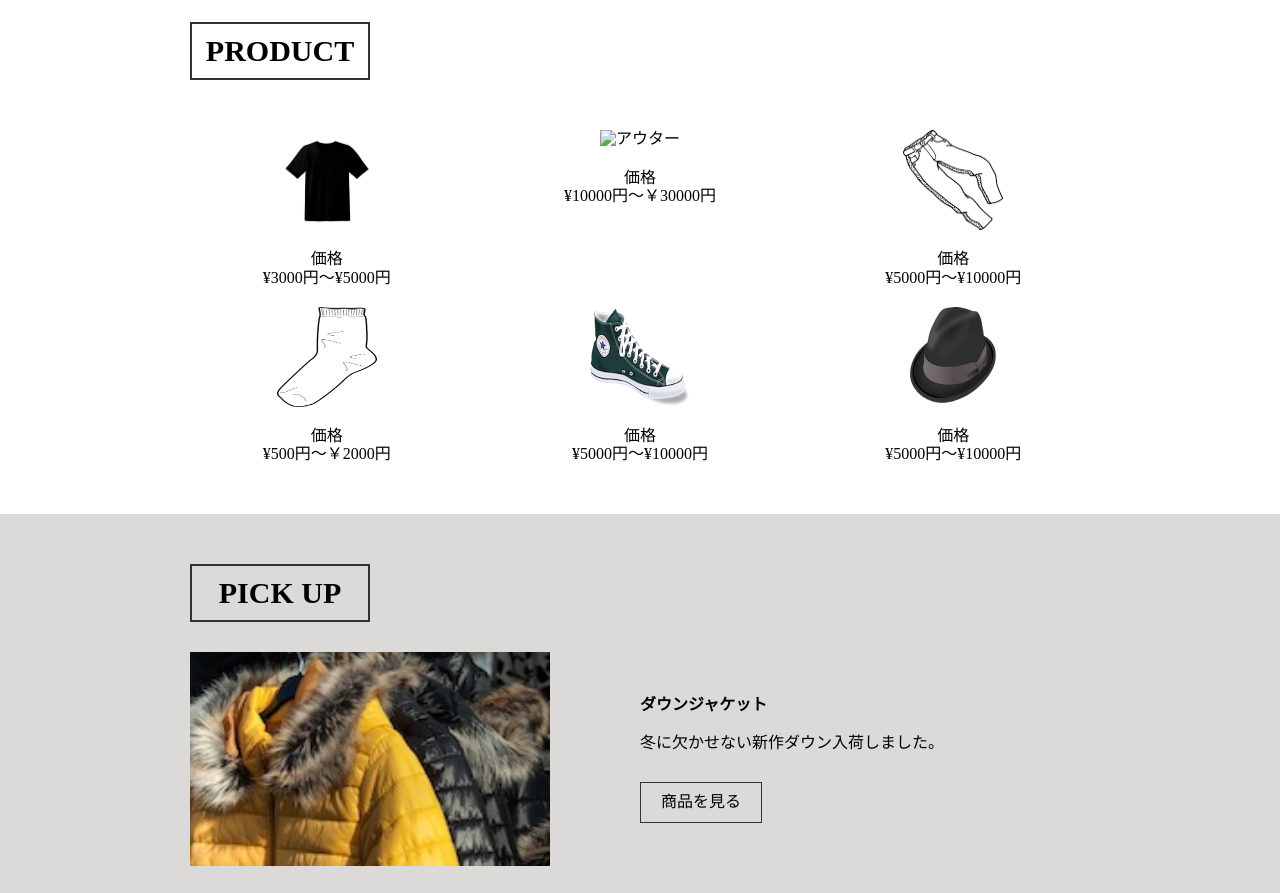
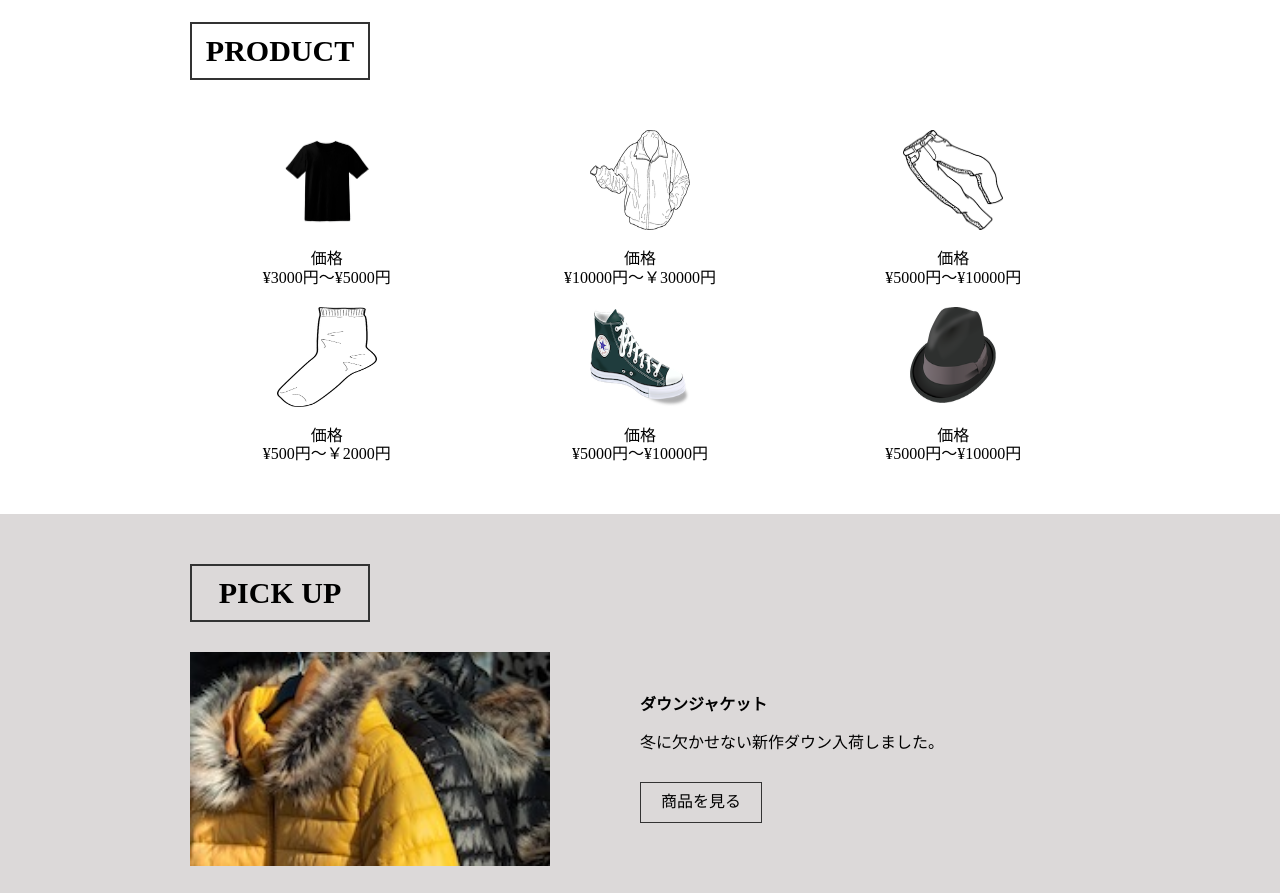
Before and after one commit to Kato-Dai26/kato-11-pro.github.io, a plain HTML site: page index.html in a window 1280 px wide. Shown: the part 1020-1913 px from the top of the page. Drawn offline with nearby package versions, Linux system fonts and the light colour scheme; some packages are replaced by stand-ins of ours; files whose address does not match are found by name.

Commit message:
Update index.html

```diff
--- a/index.html
+++ b/index.html
@@ -89,7 +89,7 @@
         </li>
         <li>
           <div class="product-pic">
-            <img src="img/bomber-jacket-gd3ccda45b_640.png" alt="アウター">
+            <img src="https://raw.githubusercontent.com/Kato-Dai26/kato-11-pro.github.io/a93826911427c032c07ec5b862fa730d3c12e4f2/bomber-jacket-gd3ccda45b_640.png" alt="アウター">
           </div>
           <p>
             価格<br>
```
